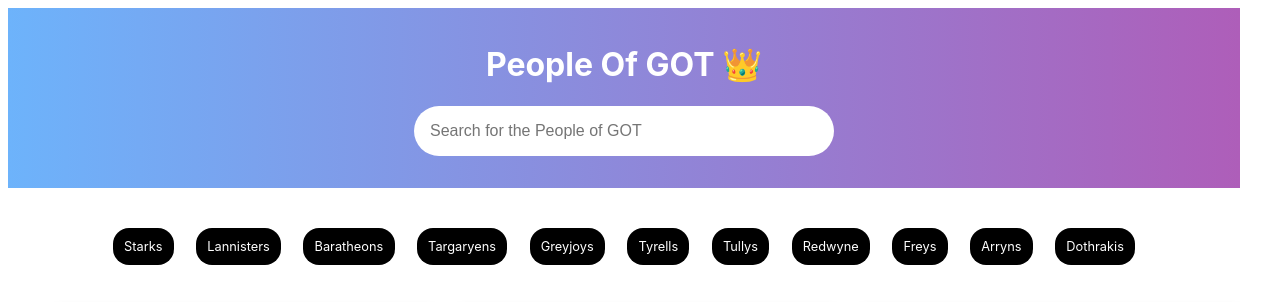
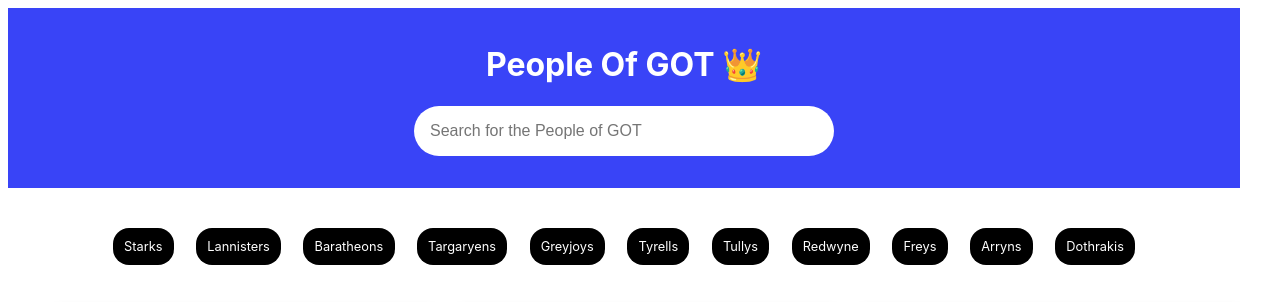
Before and after one commit to ivinoop/people-of-got, a plain HTML site: page index.html in a window 1280 px wide. Shown: the top 302 px of the page. Drawn offline with Linux system fonts and the light colour scheme.

Commit message:
Modify header

```diff
--- a/style.css
+++ b/style.css
@@ -35,7 +35,8 @@
   list-style-type: none;
 }
 .page-header {
- background: linear-gradient(to right, rgb(109,179,251), rgb(174,94,185));
+ /* background: linear-gradient(to right, rgb(109,179,251), rgb(174,94,185)); */
+ background-color: #3944F7;
  text-align: center;
  padding: 1rem;
  width: 100%;
```
